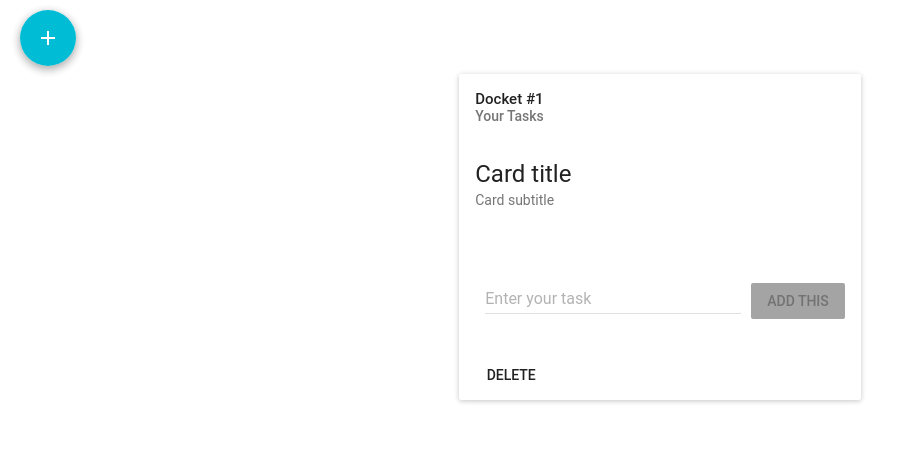
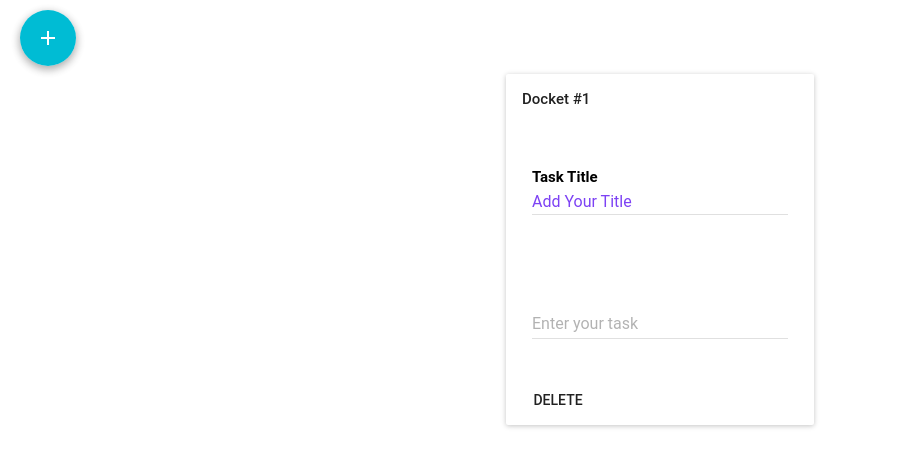
Before and after one commit to shreyaganguly/docket, a React (Create React App) app: page / in a window 1280 px wide. Both pictures are taken after a click on the button 48 px from the left and 38 px from the top of the page. Shown: the top 466 px of the page, without its empty margins (0-911 px from the left). Built offline with nearby package versions, Linux system fonts and the light colour scheme.

Commit message:
Added adding of tasks on pressing enter

```diff
--- a/src/Docket.js
+++ b/src/Docket.js
@@ -1,13 +1,13 @@
 import React, { Component } from "react";
 import ContentAdd from "material-ui/svg-icons/content/add";
 import FloatingActionButton from "material-ui/FloatingActionButton";
+import TextField from "material-ui/TextField";
 import FlatButton from "material-ui/FlatButton";
 import MuiThemeProvider from "material-ui/styles/MuiThemeProvider";
 import {
   Card,
   CardActions,
   CardHeader,
-  CardMedia,
   CardTitle,
   CardText
 } from "material-ui/Card";
@@ -30,9 +30,10 @@ export default class Docket extends Component {
     this.state.cards.unshift({
       disabled: true,
       input: "",
-      items: []
+      items: [],
+      title: "Add Your Title"
     });
-    this.setState({ cards: this.state.cards, input: "", disabled: true });
+    this.setState({ cards: this.state.cards });
   }
 
   handleDelete(index, self, a) {
@@ -60,11 +61,24 @@ export default class Docket extends Component {
               <ul>
                 {card !== undefined && (
                   <Card>
-                    <CardHeader
-                      title={`Docket #${i + 1}`}
-                      subtitle="Your Tasks"
-                    />
-                    <CardTitle title="Card title" subtitle="Card subtitle" />
+                    <CardHeader title={`Docket #${i + 1}`} />
+                    <CardTitle>
+                      <TextField
+                        id="tasks"
+                        style={{ margin: 10 }}
+                        floatingLabelText="Task Title"
+                        defaultValue={card.title}
+                        floatingLabelFixed={true}
+                        floatingLabelStyle={{
+                          fontWeight: "bold",
+                          color: "black",
+                          fontSize: 20
+                        }}
+                        inputStyle={{
+                          color: "#7d42f4"
+                        }}
+                      />
+                    </CardTitle>
                     <CardText>
                       <Item
                         cardIndex={i}
--- a/src/Item.js
+++ b/src/Item.js
@@ -1,6 +1,5 @@
 import React, { Component } from "react";
 import Checkbox from "material-ui/Checkbox";
-import RaisedButton from "material-ui/RaisedButton";
 import TextField from "material-ui/TextField";
 
 export default class Item extends Component {
@@ -12,7 +11,6 @@ export default class Item extends Component {
   }
 
   handleChange(index, self, e) {
-    console.log(self.state.cards);
     self.state.cards[index].input = e.target.value;
     if (e.target.value.length > 0) {
       self.state.cards[index].disabled = false;
@@ -22,7 +20,8 @@ export default class Item extends Component {
     self.props.setState({ cards: self.state.cards });
   }
 
-  handleClick(index, self, e) {
+  handleEnter(index, self, e) {
+    if (e.key === "Enter" && self.state.cards[index].input !== "") {
       self.state.cards[index].items.unshift({
         task: self.state.cards[index].input,
         decoration: { textDecoration: "none" },
@@ -31,6 +30,7 @@ export default class Item extends Component {
       self.state.cards[index].input = "";
       self.state.cards[index].disabled = true;
       self.setState({ cards: self.state.cards });
+    }
   }
 
   handleCheck(cardIndex, itemIndex, self, a) {
@@ -48,8 +48,6 @@ export default class Item extends Component {
   render() {
     let that = this;
     const { cardIndex, card } = this.props;
-    console.log("*******************");
-    console.log("*******************");
     return (
       <div>
         <TextField
@@ -58,14 +56,7 @@ export default class Item extends Component {
           style={{ margin: 10 }}
           floatingLabelText="Enter your task"
           onChange={that.handleChange.bind(this, cardIndex, that)}
-        />
-        <RaisedButton
-          backgroundColor="#1e93f1"
-          label="Add this"
-          labelColor="#fff"
-          disabled={card.disabled}
-          disabledBackgroundColor="#a4a4a4"
-          onClick={that.handleClick.bind(this, cardIndex, that)}
+          onKeyPress={that.handleEnter.bind(this, cardIndex, that)}
         />
         <ul>
           {card.items.map(function(item, j) {
```
Lines whose indentation alone changed are shown as unchanged.
